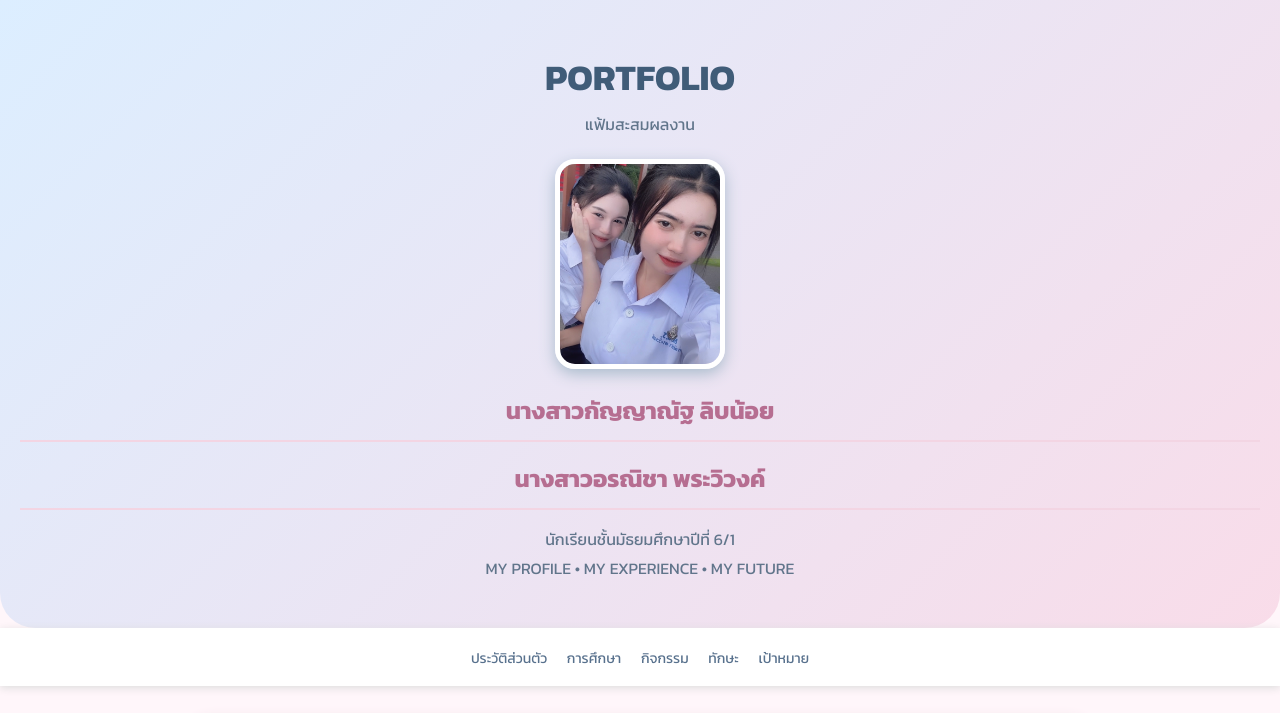
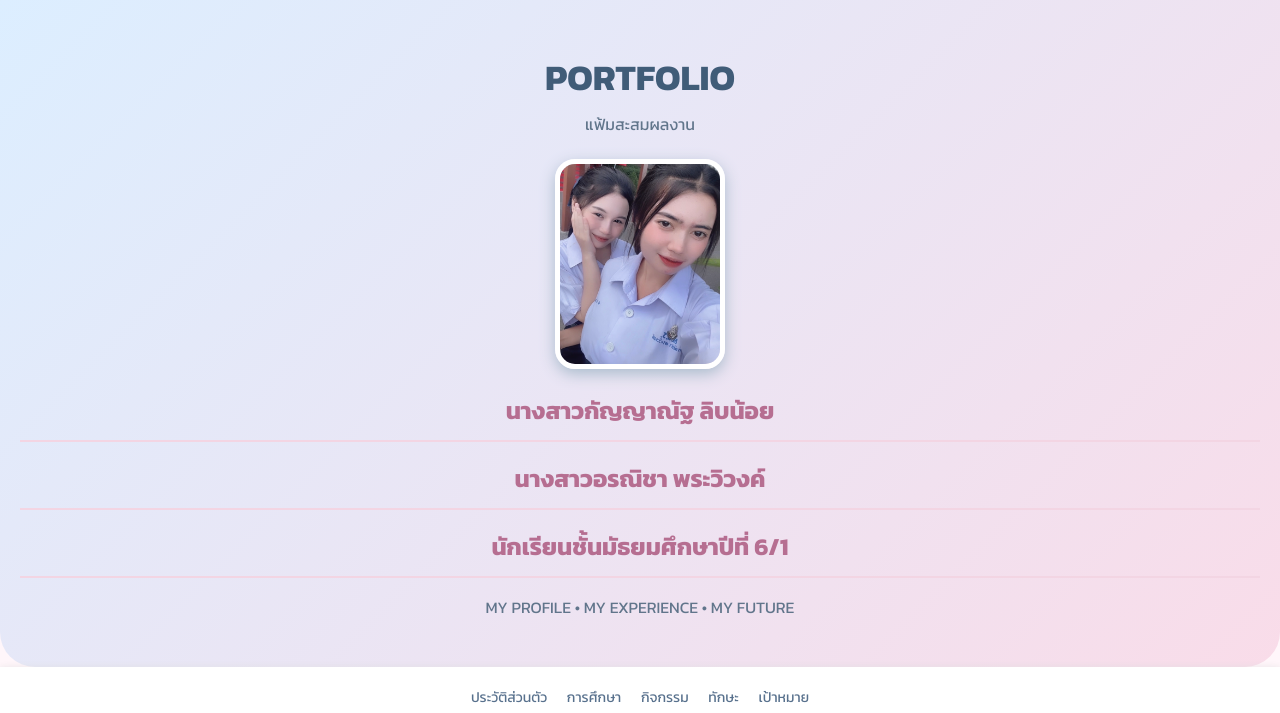
Before and after one commit to kanyanatlibnoi29052551-svg/bambam123.github.io, a plain HTML site: page index.html in a window 1280 px wide. Shown: the top 713 px of the page. Drawn offline with Linux system fonts and the light colour scheme.

Commit message:
Change paragraph to header for student grade level

```diff
--- a/index.html
+++ b/index.html
@@ -132,7 +132,7 @@ footer {
 
   <h2>นางสาวกัญญาณัฐ ลิบน้อย</h2>
   <h2>นางสาวอรณิชา พระวิวงค์</h2>
-  <p>นักเรียนชั้นมัธยมศึกษาปีที่ 6/1</p>
+  <h2>นักเรียนชั้นมัธยมศึกษาปีที่ 6/1</h2>
   <p>MY PROFILE • MY EXPERIENCE • MY FUTURE</p>
 </header>
 
@@ -213,5 +213,6 @@ footer {
   <p>THANK YOU</p>
   <p>ขอบคุณที่เข้าชม Portfolio ของฉัน</p>
 </footer>
+
 </body>
 </html>
```
